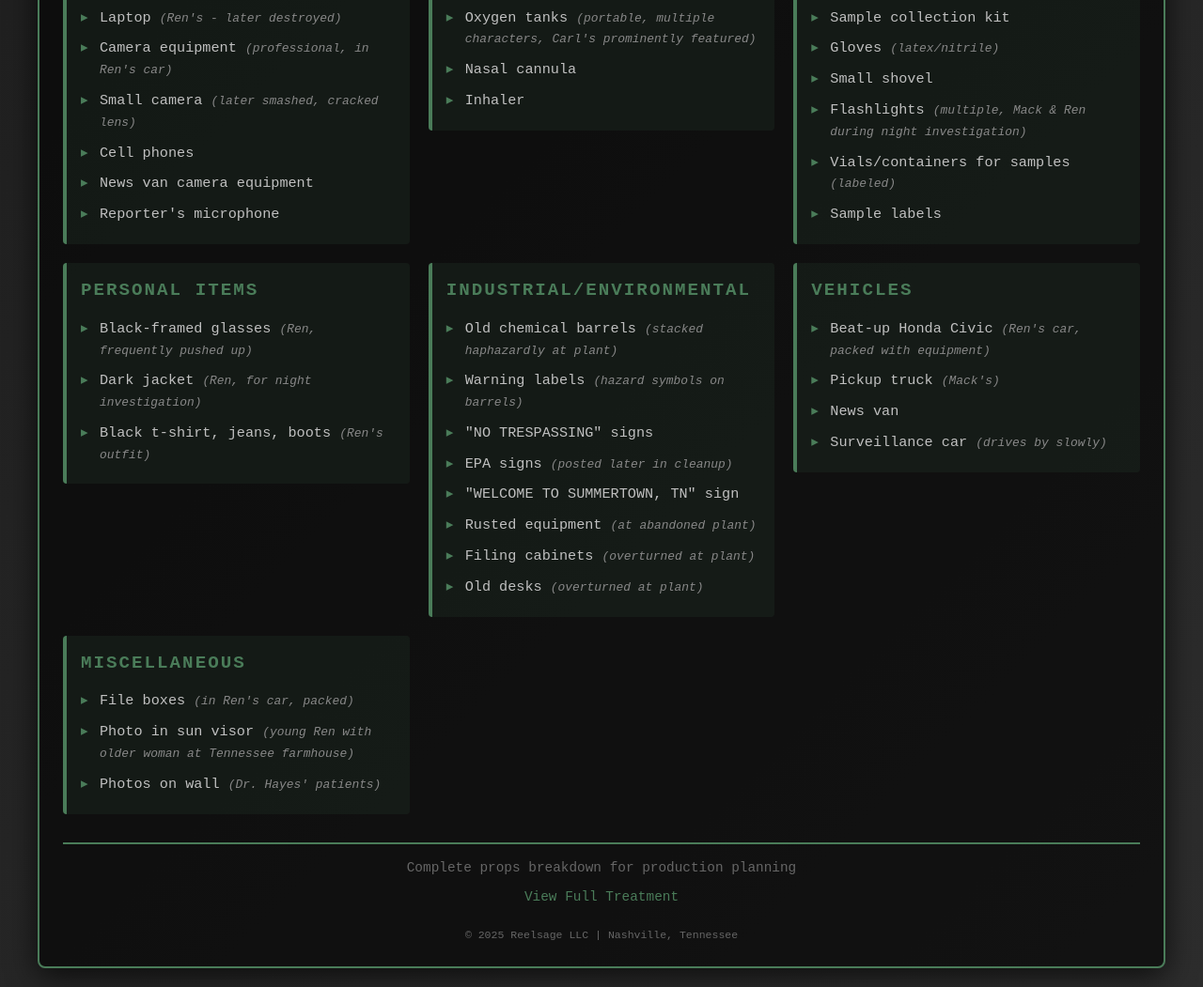
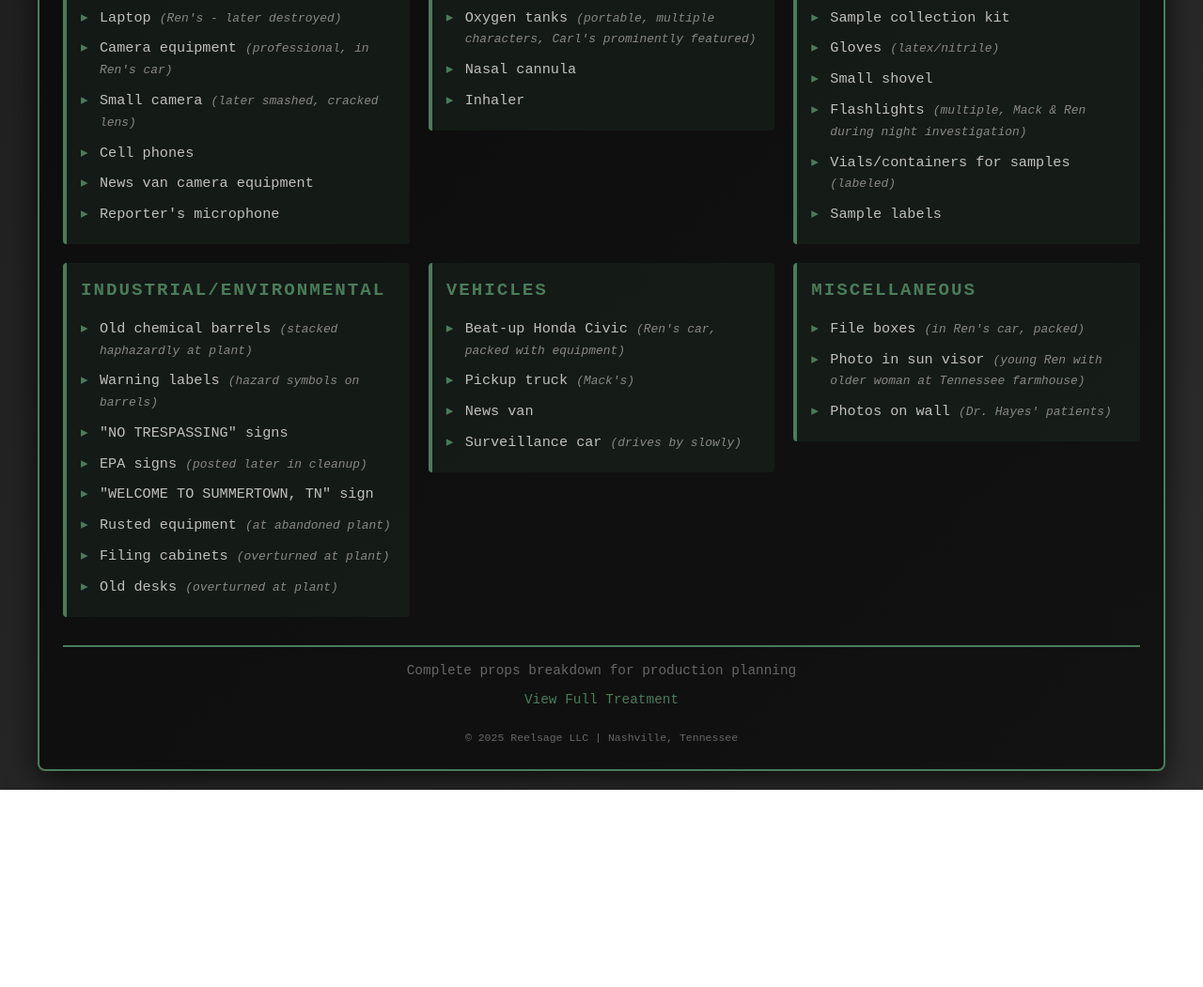
Before and after one commit to AdioAesa/downstream-props, a plain HTML site: page index.html in a window 1280 px wide. Shown: the part 1047-2098 px from the top of the page at 94% size. After the commit the page ends 1888 px from the top, so only its background shows below. Drawn offline with Linux system fonts and the light colour scheme.

Commit message:
Remove Personal Items section
🤖 Generated with [Claude Code](https://claude.com/claude-code)

Co-Authored-By: Claude <noreply@anthropic.com>

```diff
--- a/index.html
+++ b/index.html
@@ -252,14 +252,6 @@
                 </ul>
             </div>
             <div class="category">
-                <h3 class="category-title">Personal Items</h3>
-                <ul class="prop-list">
-                    <li class="prop-item">Black-framed glasses <span class="note">(Ren, frequently pushed up)</span></li>
-                    <li class="prop-item">Dark jacket <span class="note">(Ren, for night investigation)</span></li>
-                    <li class="prop-item">Black t-shirt, jeans, boots <span class="note">(Ren's outfit)</span></li>
-                </ul>
-            </div>
-            <div class="category">
                 <h3 class="category-title">Industrial/Environmental</h3>
                 <ul class="prop-list">
                     <li class="prop-item">Old chemical barrels <span class="note">(stacked haphazardly at plant)</span></li>
```
